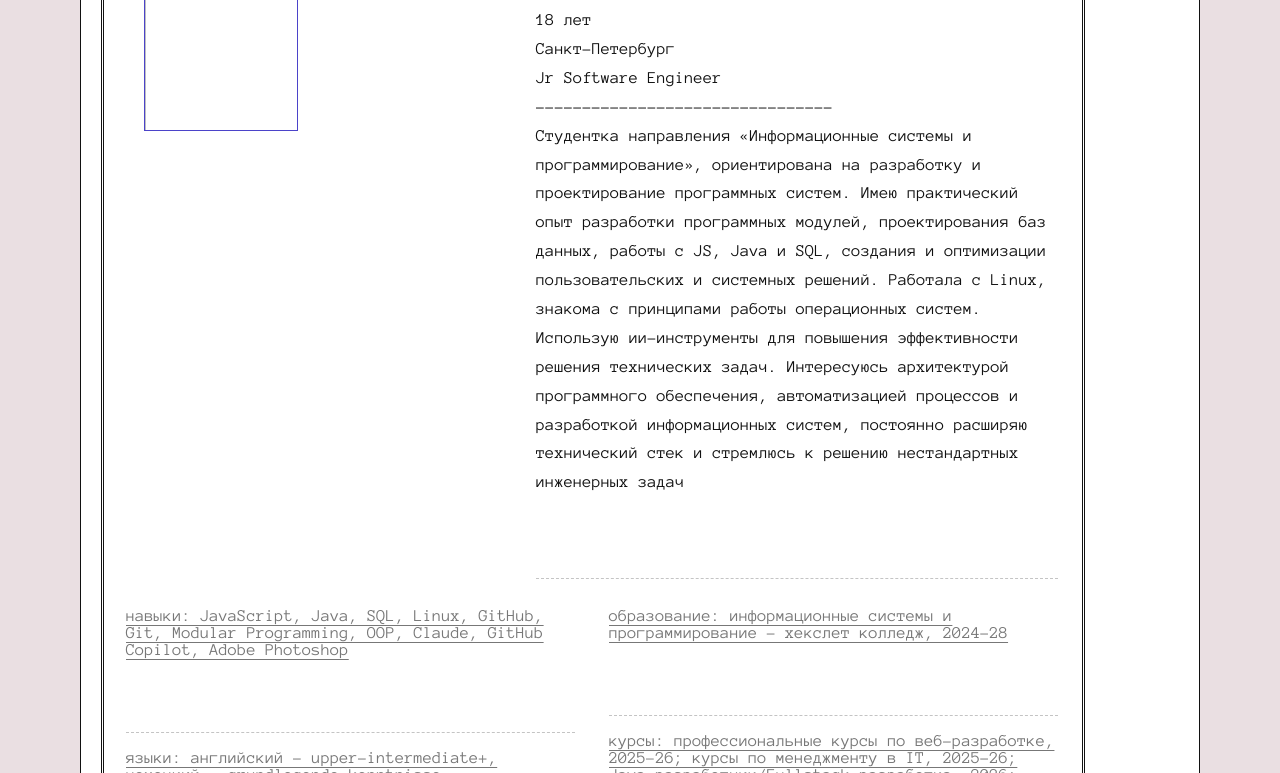
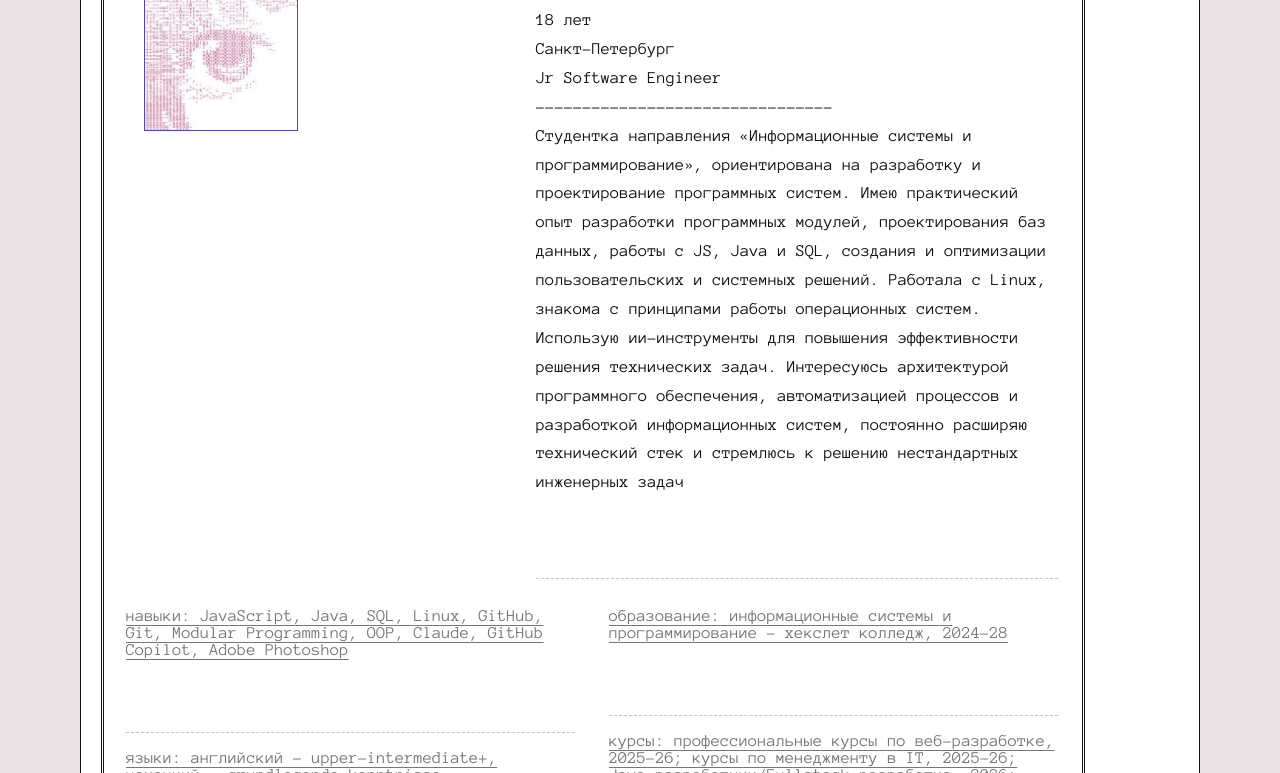
Before and after one commit to gottesminnee/portfolio, a plain HTML site: page index.html in a window 1280 px wide. Shown: the part 327-1100 px from the top of the page. Drawn offline with Linux system fonts and the light colour scheme.

Commit message:
Update portfolio

```diff
--- a/index.html
+++ b/index.html
@@ -50,7 +50,7 @@
           <h1 class="big">about me</h1>
 
           <div class="intro">
-            <img class="avatar" src="../portf/av.jpg">
+            <img class="avatar" src="av.jpg">
             <div class="intro-text">
               <dl class="facts">
                 <div><dt>мария</dt></div>
```
